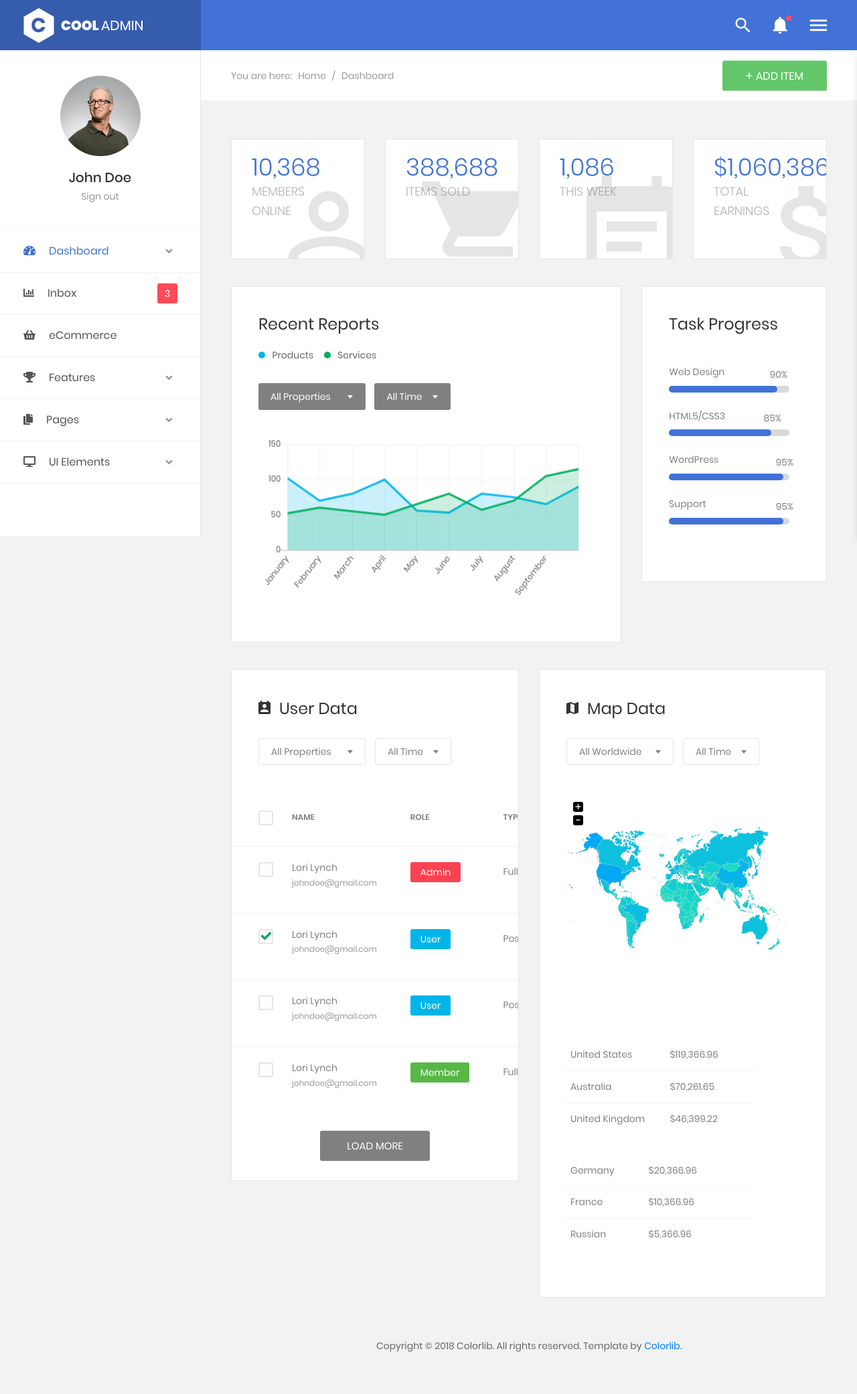
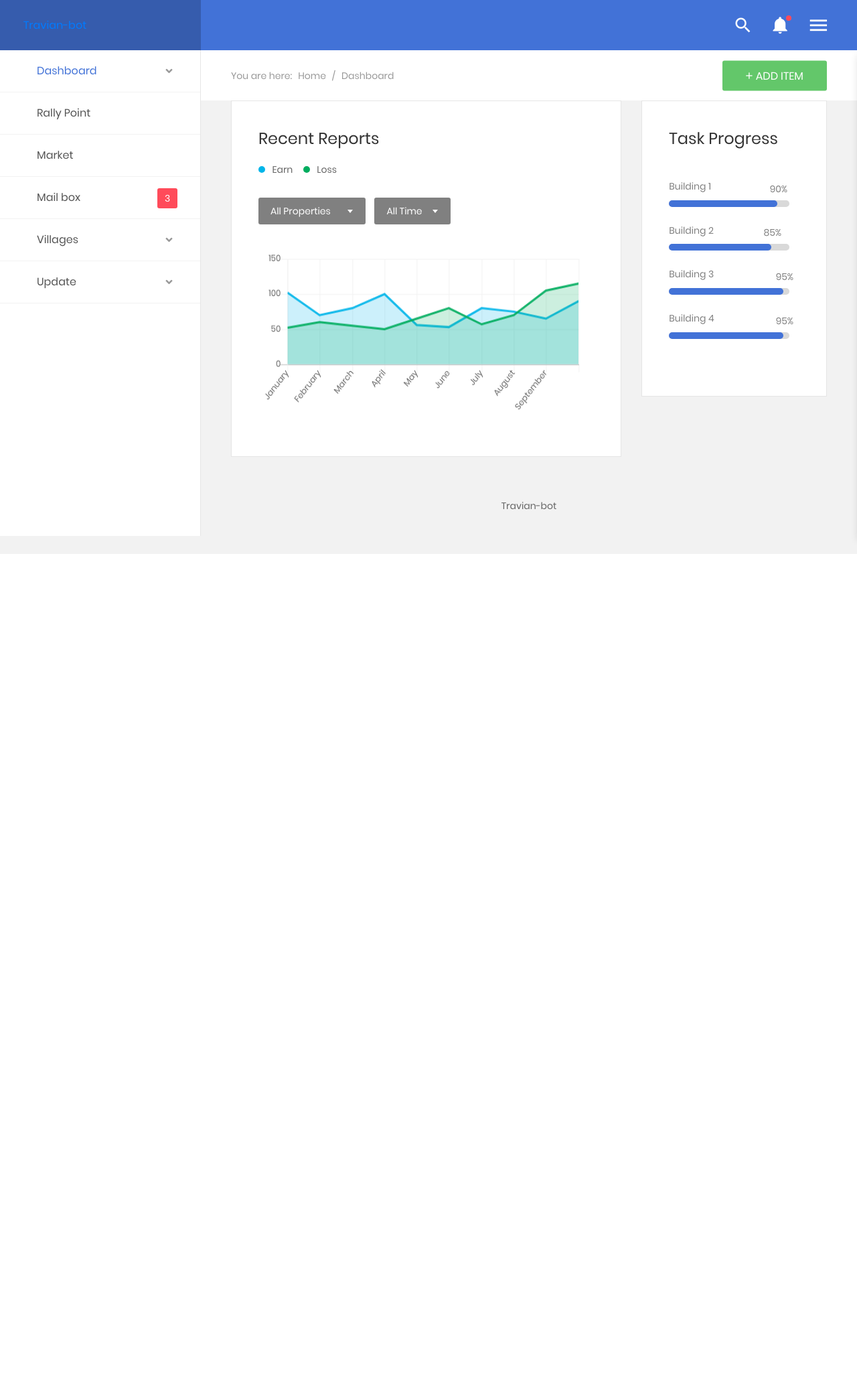
Before and after one commit to rum2mojito/hacktra, a Django app: page / in a window 1280 px wide. Shown: the whole page at 67% size. After the commit the page ends 827 px from the top, so only its background shows below. Run offline with Django 3.2, Linux system fonts and the light colour scheme; some libraries are stand-ins or nearby versions.

Commit message:
#22 (#23)

```diff
--- a/templates/index.html
+++ b/templates/index.html
@@ -1,4 +1,3 @@
-
 {% load static %}
 <!DOCTYPE html>
 <html lang="en">
@@ -42,22 +41,16 @@
         <aside class="menu-sidebar2">
             <div class="logo">
                 <a href="#">
-                    <img src="images/icon/logo-white.png" alt="Cool Admin" />
+                    <p><a href="https://github.com/rum2mojito/Travian-bot">Travian-bot</a></p>
                 </a>
             </div>
             <div class="menu-sidebar2__content js-scrollbar1">
-                <div class="account2">
-                    <div class="image img-cir img-120">
-                        <img src="images/icon/avatar-big-01.jpg" alt="John Doe" />
-                    </div>
-                    <h4 class="name">john doe</h4>
-                    <a href="#">Sign out</a>
-                </div>
+
                 <nav class="navbar-sidebar2">
                     <ul class="list-unstyled navbar__list">
                         <li class="active has-sub">
                             <a class="js-arrow" href="#">
-                                <i class="fas fa-tachometer-alt"></i>Dashboard
+                                <i class="fas"></i>Dashboard
                                 <span class="arrow">
                                     <i class="fas fa-angle-down"></i>
                                 </span>
@@ -65,130 +58,64 @@
                             <ul class="list-unstyled navbar__sub-list js-sub-list">
                                 <li>
                                     <a href="index.html">
-                                        <i class="fas fa-tachometer-alt"></i>Dashboard 1</a>
-                                </li>
-                                <li>
-                                    <a href="index2.html">
-                                        <i class="fas fa-tachometer-alt"></i>Dashboard 2</a>
-                                </li>
-                                <li>
-                                    <a href="index3.html">
-                                        <i class="fas fa-tachometer-alt"></i>Dashboard 3</a>
-                                </li>
-                                <li>
-                                    <a href="index4.html">
-                                        <i class="fas fa-tachometer-alt"></i>Dashboard 4</a>
+                                        <i class="fas fa-tachometer-alt"></i>Dashboard</a>
                                 </li>
                             </ul>
                         </li>
                         <li>
-                            <a href="inbox.html">
-                                <i class="fas fa-chart-bar"></i>Inbox</a>
-                            <span class="inbox-num">3</span>
+                            <a href="#">
+                                <i class="fas"></i>Rally Point</a>
                         </li>
                         <li>
                             <a href="#">
-                                <i class="fas fa-shopping-basket"></i>eCommerce</a>
+                                <i class="fas"></i>Market</a>
+                        </li>
+                        <li>
+                            <a href="#">
+                                <i class="fas"></i>Mail box</a>
+                            <span class="inbox-num">3</span>
                         </li>
                         <li class="has-sub">
                             <a class="js-arrow" href="#">
-                                <i class="fas fa-trophy"></i>Features
+                                <i class="fas "></i>Villages
                                 <span class="arrow">
                                     <i class="fas fa-angle-down"></i>
                                 </span>
                             </a>
                             <ul class="list-unstyled navbar__sub-list js-sub-list">
                                 <li>
-                                    <a href="table.html">
-                                        <i class="fas fa-table"></i>Tables</a>
-                                </li>
-                                <li>
-                                    <a href="form.html">
-                                        <i class="far fa-check-square"></i>Forms</a>
+                                    <a href="#">
+                                        <i class="fas"></i>Village 1</a>
                                 </li>
                                 <li>
                                     <a href="#">
-                                        <i class="fas fa-calendar-alt"></i>Calendar</a>
+                                        <i class="far"></i>Village 2</a>
                                 </li>
                                 <li>
-                                    <a href="map.html">
-                                        <i class="fas fa-map-marker-alt"></i>Maps</a>
+                                    <a href="#">
+                                        <i class="fas"></i>Village 3</a>
+                                </li>
+                                <li>
+                                    <a href="#">
+                                        <i class="fas"></i>Village 4</a>
                                 </li>
                             </ul>
                         </li>
                         <li class="has-sub">
                             <a class="js-arrow" href="#">
-                                <i class="fas fa-copy"></i>Pages
+                                <i class="fas"></i>Update
                                 <span class="arrow">
                                     <i class="fas fa-angle-down"></i>
                                 </span>
                             </a>
                             <ul class="list-unstyled navbar__sub-list js-sub-list">
                                 <li>
-                                    <a href="login.html">
-                                        <i class="fas fa-sign-in-alt"></i>Login</a>
+                                    <a href="#">
+                                        <i class="fas"></i>Building</a>
                                 </li>
                                 <li>
-                                    <a href="register.html">
-                                        <i class="fas fa-user"></i>Register</a>
-                                </li>
-                                <li>
-                                    <a href="forget-pass.html">
-                                        <i class="fas fa-unlock-alt"></i>Forget Password</a>
-                                </li>
-                            </ul>
-                        </li>
-                        <li class="has-sub">
-                            <a class="js-arrow" href="#">
-                                <i class="fas fa-desktop"></i>UI Elements
-                                <span class="arrow">
-                                    <i class="fas fa-angle-down"></i>
-                                </span>
-                            </a>
-                            <ul class="list-unstyled navbar__sub-list js-sub-list">
-                                <li>
-                                    <a href="button.html">
-                                        <i class="fab fa-flickr"></i>Button</a>
-                                </li>
-                                <li>
-                                    <a href="badge.html">
-                                        <i class="fas fa-comment-alt"></i>Badges</a>
-                                </li>
-                                <li>
-                                    <a href="tab.html">
-                                        <i class="far fa-window-maximize"></i>Tabs</a>
-                                </li>
-                                <li>
-                                    <a href="card.html">
-                                        <i class="far fa-id-card"></i>Cards</a>
-                                </li>
-                                <li>
-                                    <a href="alert.html">
-                                        <i class="far fa-bell"></i>Alerts</a>
-                                </li>
-                                <li>
-                                    <a href="progress-bar.html">
-                                        <i class="fas fa-tasks"></i>Progress Bars</a>
-                                </li>
-                                <li>
-                                    <a href="modal.html">
-                                        <i class="far fa-window-restore"></i>Modals</a>
-                                </li>
-                                <li>
-                                    <a href="switch.html">
-                                        <i class="fas fa-toggle-on"></i>Switchs</a>
-                                </li>
-                                <li>
-                                    <a href="grid.html">
-                                        <i class="fas fa-th-large"></i>Grids</a>
-                                </li>
-                                <li>
-                                    <a href="fontawesome.html">
-                                        <i class="fab fa-font-awesome"></i>FontAwesome</a>
-                                </li>
-                                <li>
-                                    <a href="typo.html">
-                                        <i class="fas fa-font"></i>Typography</a>
+                                    <a href="#">
+                                        <i class="far"></i>Troop</a>
                                 </li>
                             </ul>
                         </li>
@@ -491,7 +418,7 @@
             <!-- END BREADCRUMB-->
 
             <!-- STATISTIC-->
-            <section class="statistic">
+            <!-- <section class="statistic">
                 <div class="section__content section__content--p30">
                     <div class="container-fluid">
                         <div class="row">
@@ -534,7 +461,7 @@
                         </div>
                     </div>
                 </div>
-            </section>
+            </section> -->
             <!-- END STATISTIC-->
 
             <section>
@@ -549,19 +476,19 @@
                                         <div class="chart-info__left">
                                             <div class="chart-note">
                                                 <span class="dot dot--blue"></span>
-                                                <span>products</span>
+                                                <span>Earn</span>
                                             </div>
                                             <div class="chart-note">
                                                 <span class="dot dot--green"></span>
-                                                <span>Services</span>
+                                                <span>Loss</span>
                                             </div>
                                         </div>
                                         <div class="chart-info-right">
                                             <div class="rs-select2--dark rs-select2--md m-r-10">
                                                 <select class="js-select2" name="property">
                                                     <option selected="selected">All Properties</option>
-                                                    <option value="">Products</option>
-                                                    <option value="">Services</option>
+                                                    <option value="">Earn</option>
+                                                    <option value="">Loss</option>
                                                 </select>
                                                 <div class="dropDownSelect2"></div>
                                             </div>
@@ -587,7 +514,7 @@
                                     <h3 class="title-3">task progress</h3>
                                     <div class="au-skill-container">
                                         <div class="au-progress">
-                                            <span class="au-progress__title">Web Design</span>
+                                            <span class="au-progress__title">Building 1</span>
                                             <div class="au-progress__bar">
                                                 <div class="au-progress__inner js-progressbar-simple" role="progressbar" data-transitiongoal="90">
                                                     <span class="au-progress__value js-value"></span>
@@ -595,7 +522,7 @@
                                             </div>
                                         </div>
                                         <div class="au-progress">
-                                            <span class="au-progress__title">HTML5/CSS3</span>
+                                            <span class="au-progress__title">Building 2</span>
                                             <div class="au-progress__bar">
                                                 <div class="au-progress__inner js-progressbar-simple" role="progressbar" data-transitiongoal="85">
                                                     <span class="au-progress__value js-value"></span>
@@ -603,7 +530,7 @@
                                             </div>
                                         </div>
                                         <div class="au-progress">
-                                            <span class="au-progress__title">WordPress</span>
+                                            <span class="au-progress__title">Building 3</span>
                                             <div class="au-progress__bar">
                                                 <div class="au-progress__inner js-progressbar-simple" role="progressbar" data-transitiongoal="95">
                                                     <span class="au-progress__value js-value"></span>
@@ -611,7 +538,7 @@
                                             </div>
                                         </div>
                                         <div class="au-progress">
-                                            <span class="au-progress__title">Support</span>
+                                            <span class="au-progress__title">Building 4</span>
                                             <div class="au-progress__bar">
                                                 <div class="au-progress__inner js-progressbar-simple" role="progressbar" data-transitiongoal="95">
                                                     <span class="au-progress__value js-value"></span>
@@ -633,7 +560,7 @@
                         <div class="row">
                             <div class="col-xl-6">
                                 <!-- USER DATA-->
-                                <div class="user-data m-b-40">
+                                <!-- <div class="user-data m-b-40">
                                     <h3 class="title-3 m-b-30">
                                         <i class="zmdi zmdi-account-calendar"></i>user data</h3>
                                     <div class="filters m-b-45">
@@ -813,12 +740,12 @@
                                     <div class="user-data__footer">
                                         <button class="au-btn au-btn-load">load more</button>
                                     </div>
-                                </div>
+                                </div> -->
                                 <!-- END USER DATA-->
                             </div>
                             <div class="col-xl-6">
                                 <!-- MAP DATA-->
-                                <div class="map-data m-b-40">
+                                <!-- <div class="map-data m-b-40">
                                     <h3 class="title-3 m-b-30">
                                         <i class="zmdi zmdi-map"></i>map data</h3>
                                     <div class="filters">
@@ -880,7 +807,7 @@
                                             </table>
                                         </div>
                                     </div>
-                                </div>
+                                </div> -->
                                 <!-- END MAP DATA-->
                             </div>
                         </div>
@@ -893,7 +820,7 @@
                     <div class="row">
                         <div class="col-md-12">
                             <div class="copyright">
-                                <p>Copyright © 2018 Colorlib. All rights reserved. Template by <a href="https://colorlib.com">Colorlib</a>.</p>
+                                <p>Travian-bot</p>
                             </div>
                         </div>
                     </div>
```
